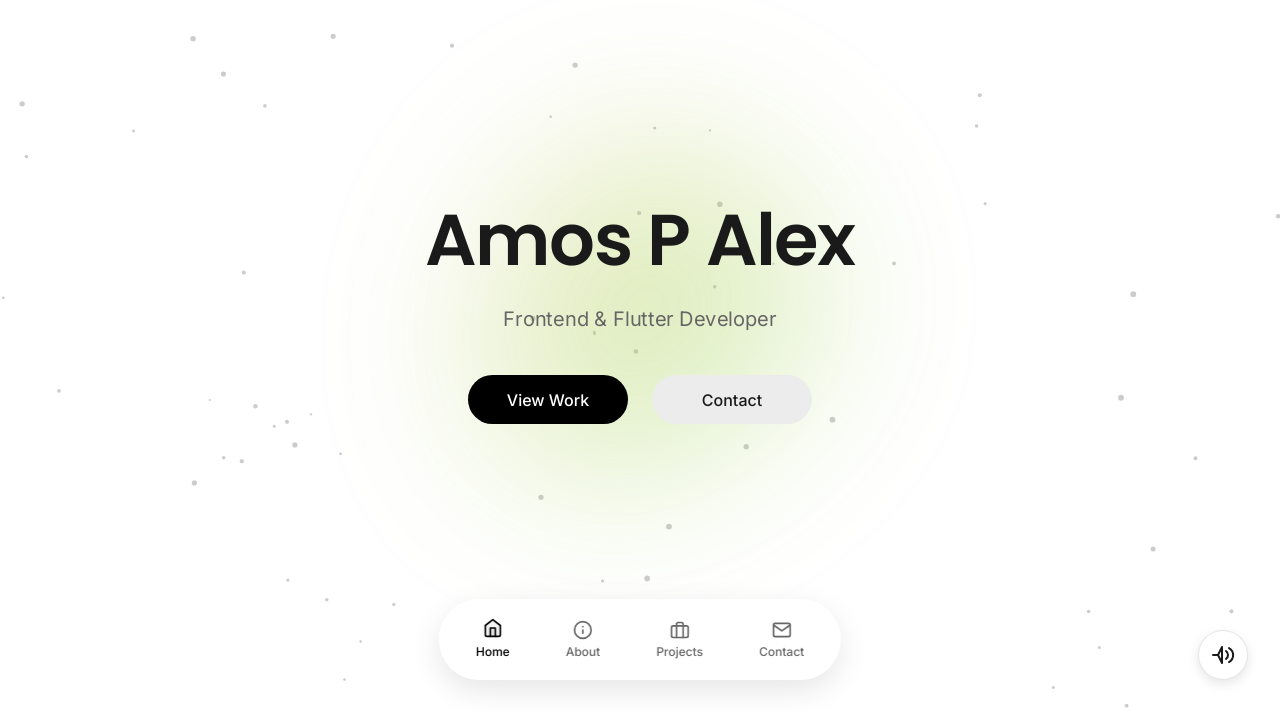
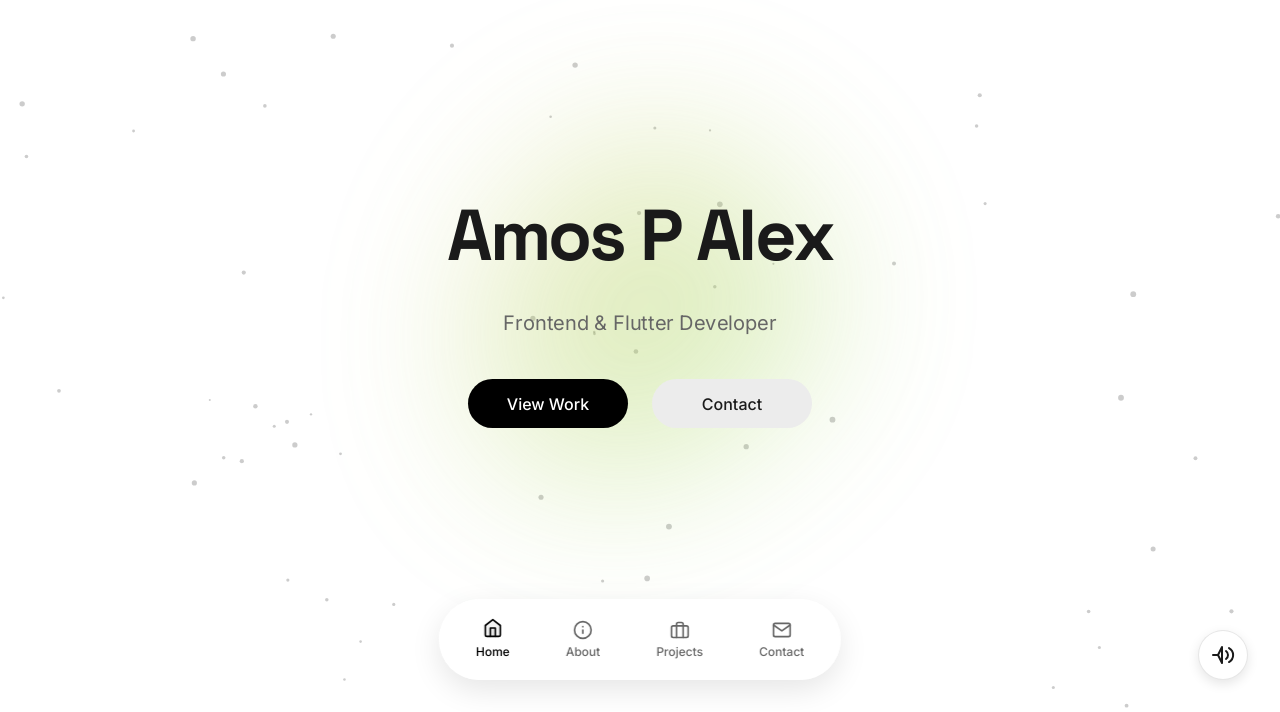
Before and after one commit to AmosPeterAlex/amos, a plain HTML site: page index.html in a window 1280 px wide. Shown: the part 88-800 px from the top of the page. Drawn offline with Linux system fonts and the light colour scheme.

Commit message:
font chng

```diff
--- a/index.html
+++ b/index.html
@@ -9,7 +9,7 @@
   <link rel="preconnect" href="https://fonts.googleapis.com">
   <link rel="preconnect" href="https://fonts.gstatic.com" crossorigin>
   <link
-    href="https://fonts.googleapis.com/css2?family=Inter:wght@300;400;500;600&family=Poppins:wght@300;400;500;600&display=swap"
+    href="https://fonts.googleapis.com/css2?family=Inter:wght@300;400;500;600&family=Poppins:wght@300;400;500;600&family=Space+Grotesk:wght@700&display=swap"
     rel="stylesheet">
   <link rel="stylesheet" href="style.css">
 </head>
--- a/style.css
+++ b/style.css
@@ -356,12 +356,17 @@ body {
 }
 
 .hero-title {
-    font-family: 'Poppins', sans-serif;
+    font-family: 'Space Grotesk', sans-serif;
     font-size: 4.5rem;
-    font-weight: 600;
+    font-weight: 700;
     line-height: 1.1;
     margin-bottom: 1.5rem;
-    letter-spacing: -0.02em;
+    letter-spacing: -0.04em;
+    color: var(--text-color);
+    padding-bottom: 0.5rem;
+    margin-left: auto;
+    margin-right: auto;
+    max-width: 100%;
 }
 
 .hero-subtitle {
```
